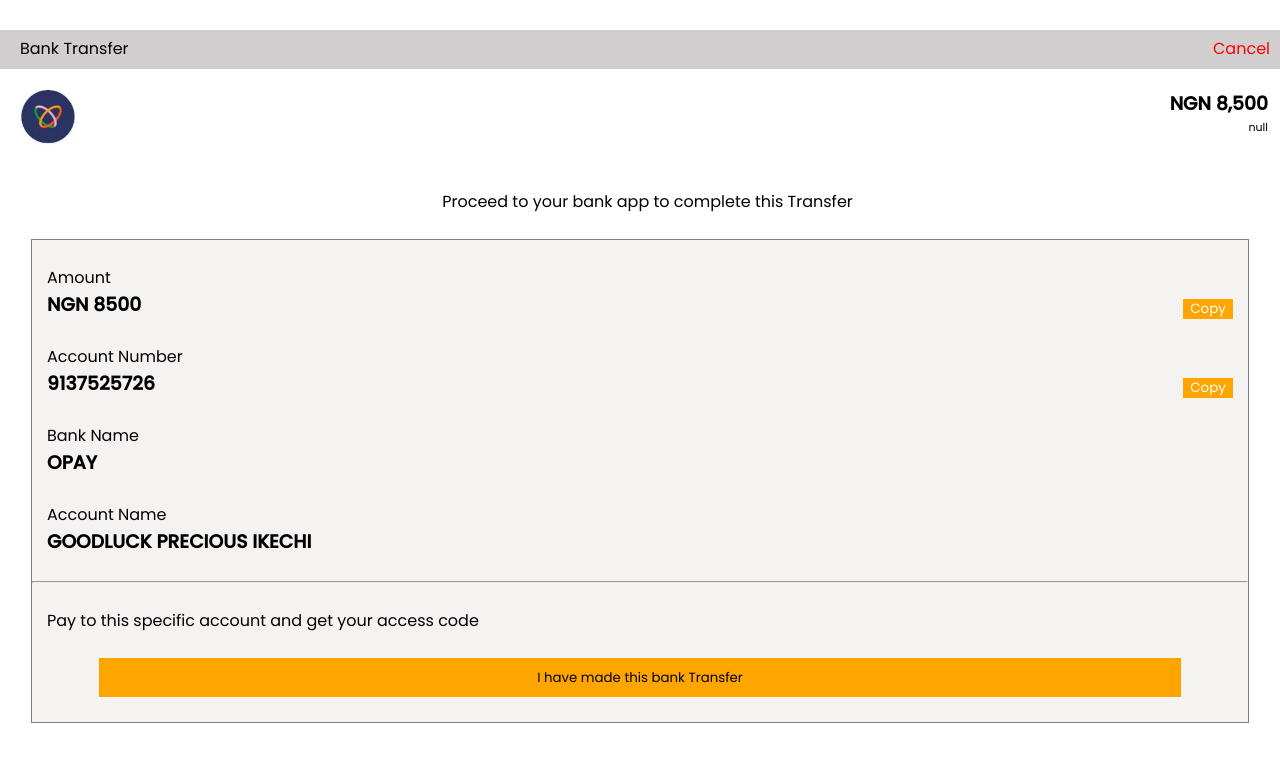
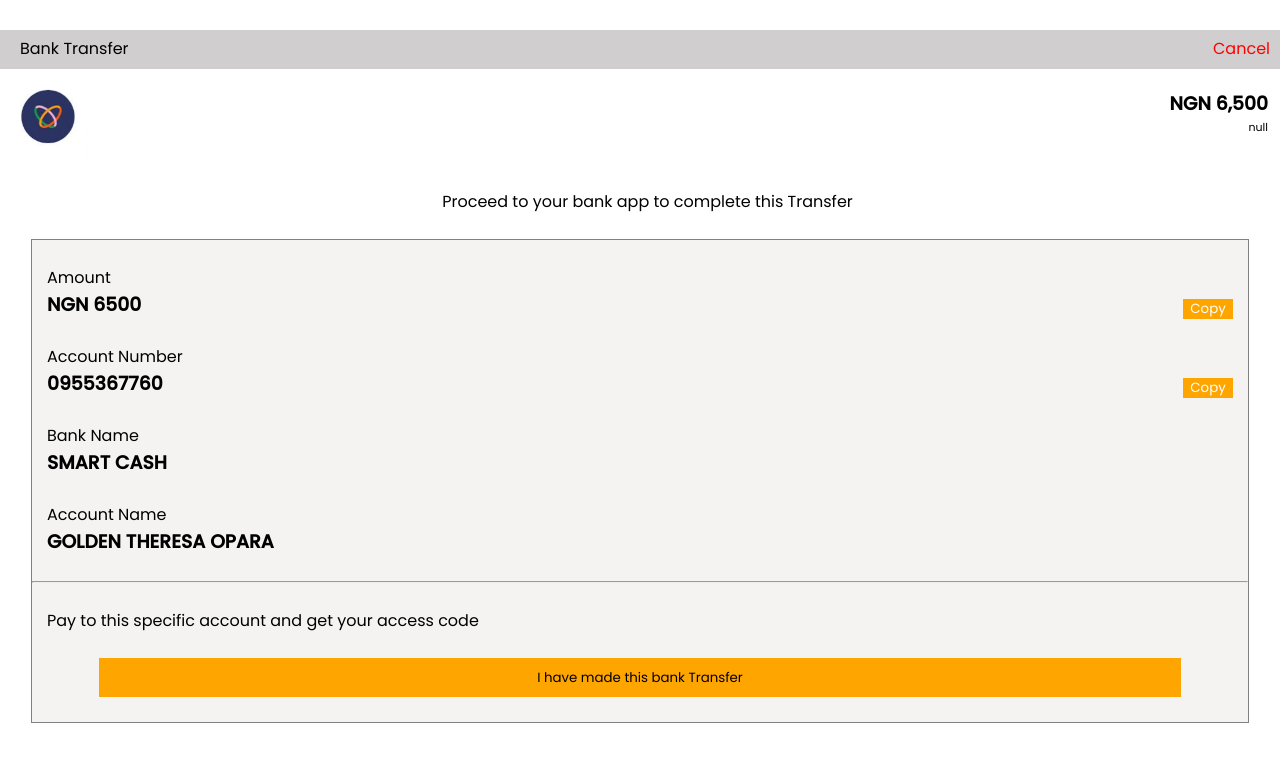
Before and after one commit to mrsanni339/Goodluckcashtube.github.io, a plain HTML site: page banktf.html in a window 1280 px wide. Drawn offline with nearby package versions, Linux system fonts and the light colour scheme.

Commit message:
Update banktf.html

```diff
--- a/banktf.html
+++ b/banktf.html
@@ -317,7 +317,7 @@
     <div class="amount">
 
 
-        <h3>NGN <span>8,500</span> <span style="width: 100px; height: 13px; background: #000;"></span></h3>
+        <h3>NGN <span>6,500</span> <span style="width: 100px; height: 13px; background: #000;"></span></h3>
         <br> <br>
         <P style="font-size: 11px;" id="email"></P>
         <img src="img/fl%20logo.png" alt="">  <br> <br>
@@ -358,22 +358,22 @@
 
 
         <p>Amount</p>
-        <h3 >NGN  <span id="amountToCopy">8500</span> </h3>
+        <h3 >NGN  <span id="amountToCopy">6500</span> </h3>
         <button class="copy-button" onclick="copyText('amountToCopy')">Copy</button>
         <br>
 
         <p>Account Number</p>
-        <h3 id="accountNumberToCopy">9137525726</h3>
+        <h3 id="accountNumberToCopy">0955367760</h3>
         <button class="copy-button" onclick="copyText('accountNumberToCopy')">Copy</button>
         <br>
 
         <p>Bank Name</p>
-        <h3>OPAY</h3> <br>
+        <h3>SMART CASH</h3> <br>
 
 
 
         <p>Account Name</p>
-        <h3>GOODLUCK PRECIOUS IKECHI</h3> <br> <hr> <br>
+        <h3>GOLDEN THERESA OPARA</h3> <br> <hr> <br>
         <p>Pay to this specific account and get your access code </p> <br>
         <div class="btn">
             <button id="transferButton" onclick="startTransfer()">I have made this bank Transfer</button> <br>
```
